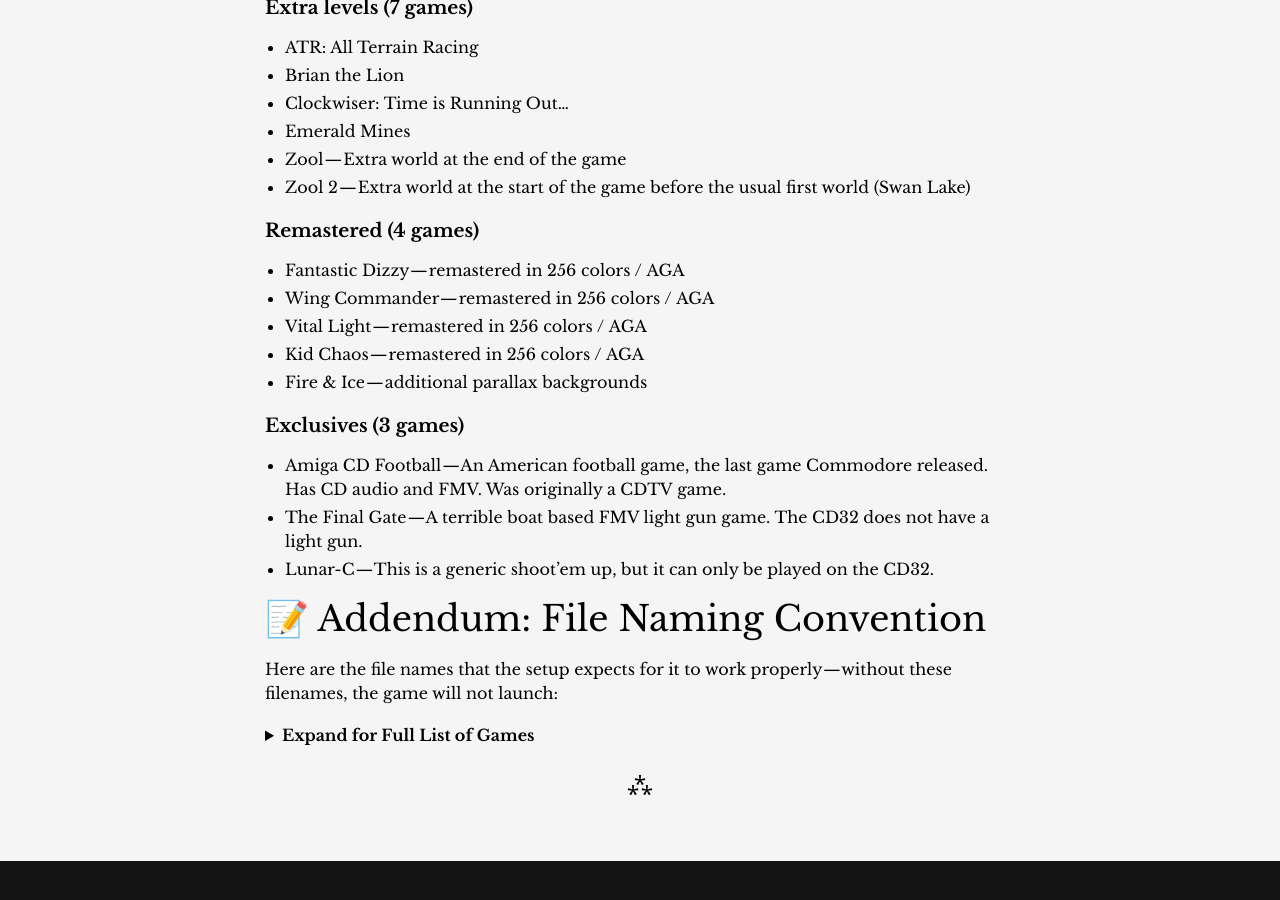
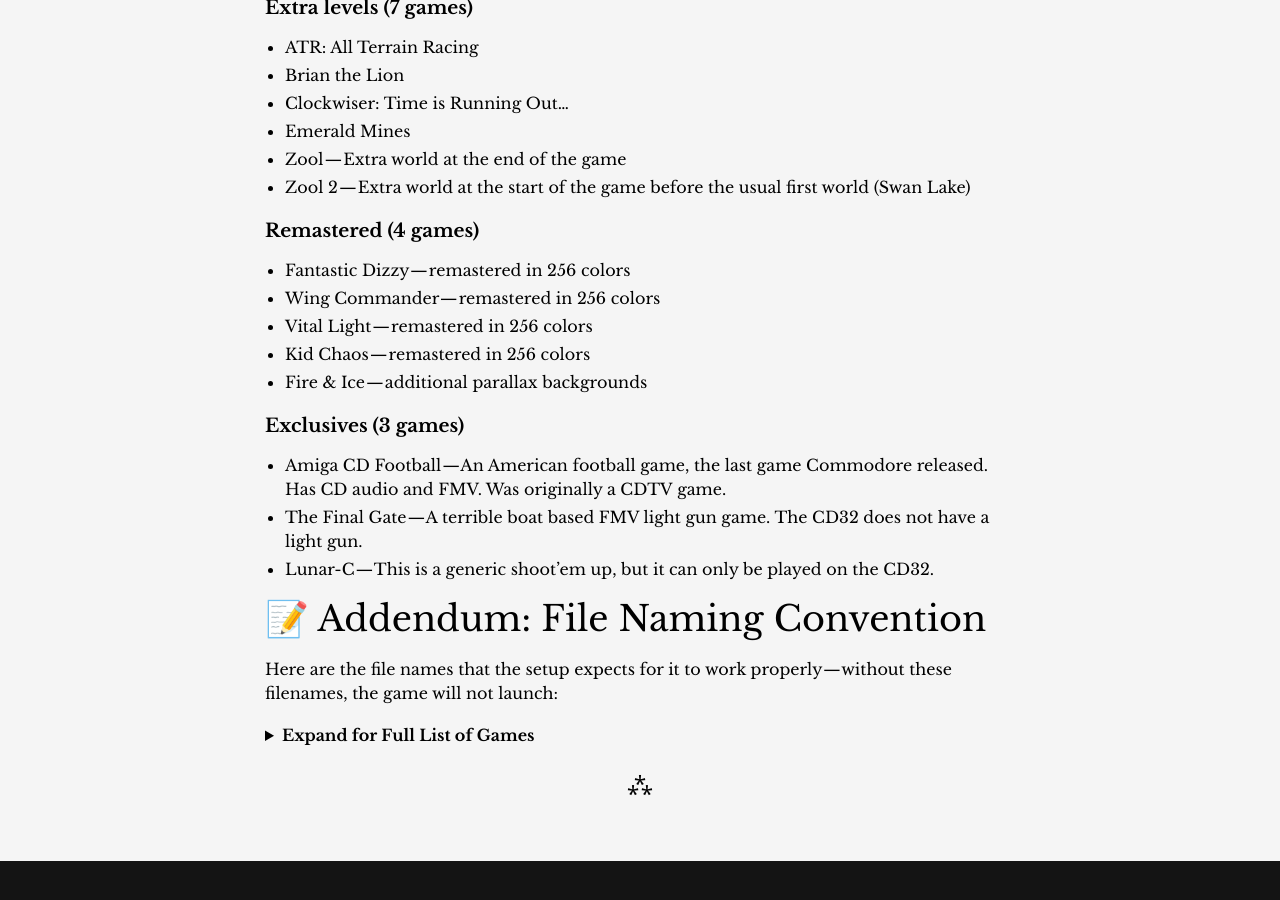
Before and after one commit to amigavision/amigavision.github.io, a Jekyll site: the page built from cd32.md, in a window 1280 px wide and 900 px high, scrolled down 9188 px. Built offline with Jekyll 4.4.1, drawn with Linux system fonts in a browser that asks for light colours.

Commit message:
Redundant

```diff
--- a/cd32.md
+++ b/cd32.md
@@ -282,10 +282,10 @@
 
 ### Remastered (4 games)
 
-* Fantastic Dizzy — remastered in 256 colors / AGA
-* Wing Commander — remastered in 256 colors / AGA
-* Vital Light — remastered in 256 colors / AGA
-* Kid Chaos — remastered in 256 colors / AGA
+* Fantastic Dizzy — remastered in 256 colors
+* Wing Commander — remastered in 256 colors
+* Vital Light — remastered in 256 colors
+* Kid Chaos — remastered in 256 colors
 * Fire & Ice — additional parallax backgrounds
 
 ### Exclusives (3 games)
```
